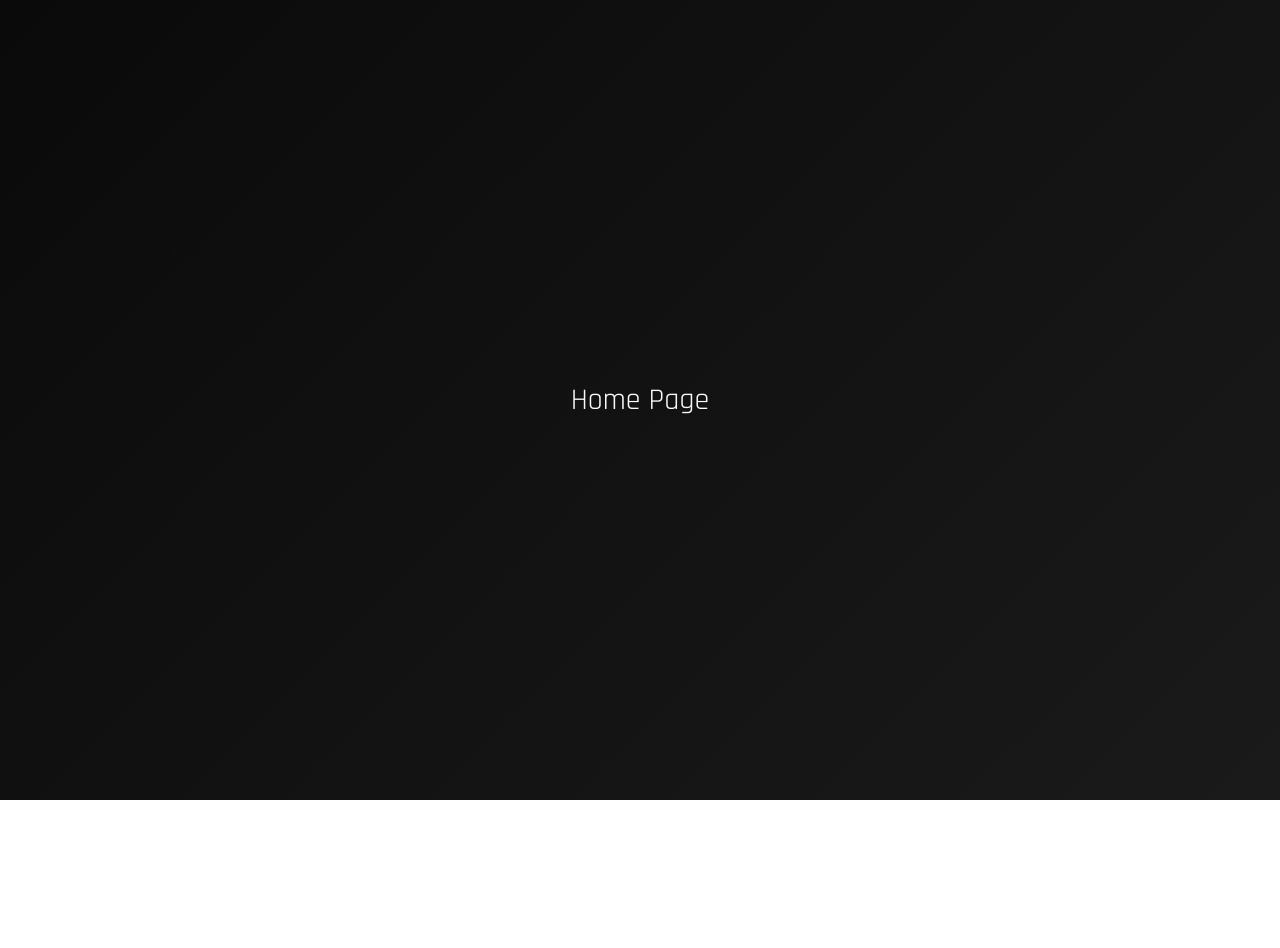
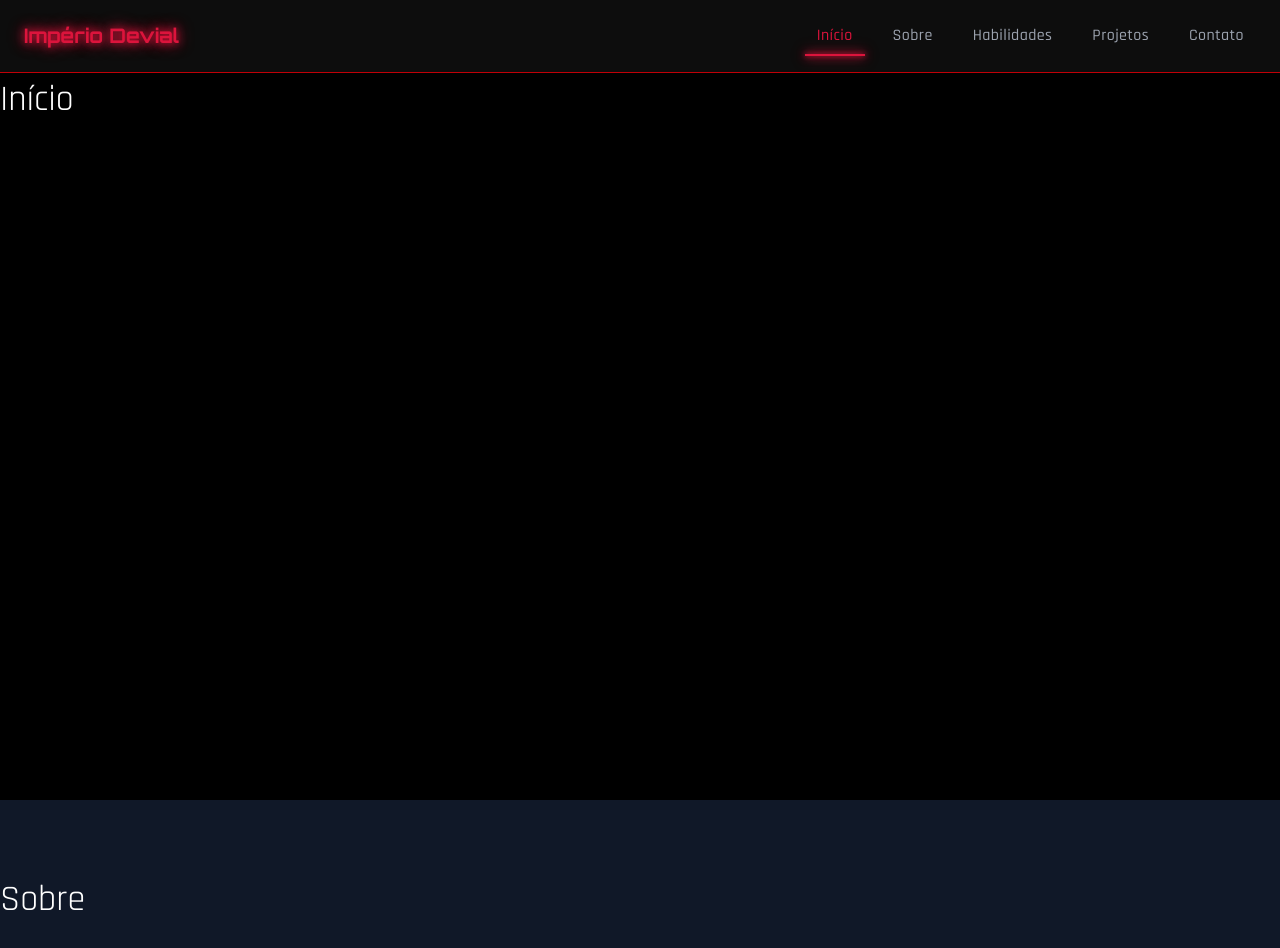
Before and after one commit to vinicius-lima-barbosa/vinicius-portfolio, a React (Vite) app: page / in a window 1280 px wide. Shown: the top 948 px of the page. Before the commit the page ends 800 px from the top, so only its background shows below. Built offline with nearby package versions, Linux system fonts and the light colour scheme.

Commit message:
feat: create sections for test

```diff
--- a/src/pages/Index.tsx
+++ b/src/pages/Index.tsx
@@ -1,10 +1,43 @@
+import Navigation from '../components/navigation';
+
 const Index = () => {
   return (
-    <div className="min-h-screen flex items-center justify-center">
-      <div className="text-center">
-        <h1 className="text-3xl">Home Page</h1>
-      </div>
-    </div>
+    <>
+      <Navigation />
+      <main>
+        <section id="home" className="pt-20 min-h-screen bg-black text-white">
+          <h2 className="text-4xl">Início</h2>
+        </section>
+
+        <section
+          id="about"
+          className="pt-20 min-h-screen bg-gray-900 text-white"
+        >
+          <h2 className="text-4xl">Sobre</h2>
+        </section>
+
+        <section
+          id="skills"
+          className="pt-20 min-h-screen bg-gray-800 text-white"
+        >
+          <h2 className="text-4xl">Habilidades</h2>
+        </section>
+
+        <section
+          id="projects"
+          className="pt-20 min-h-screen bg-gray-700 text-white"
+        >
+          <h2 className="text-4xl">Projetos</h2>
+        </section>
+
+        <section
+          id="contact"
+          className="pt-20 min-h-screen bg-gray-600 text-white"
+        >
+          <h2 className="text-4xl">Contato</h2>
+        </section>
+      </main>
+    </>
   );
 };
 
```
